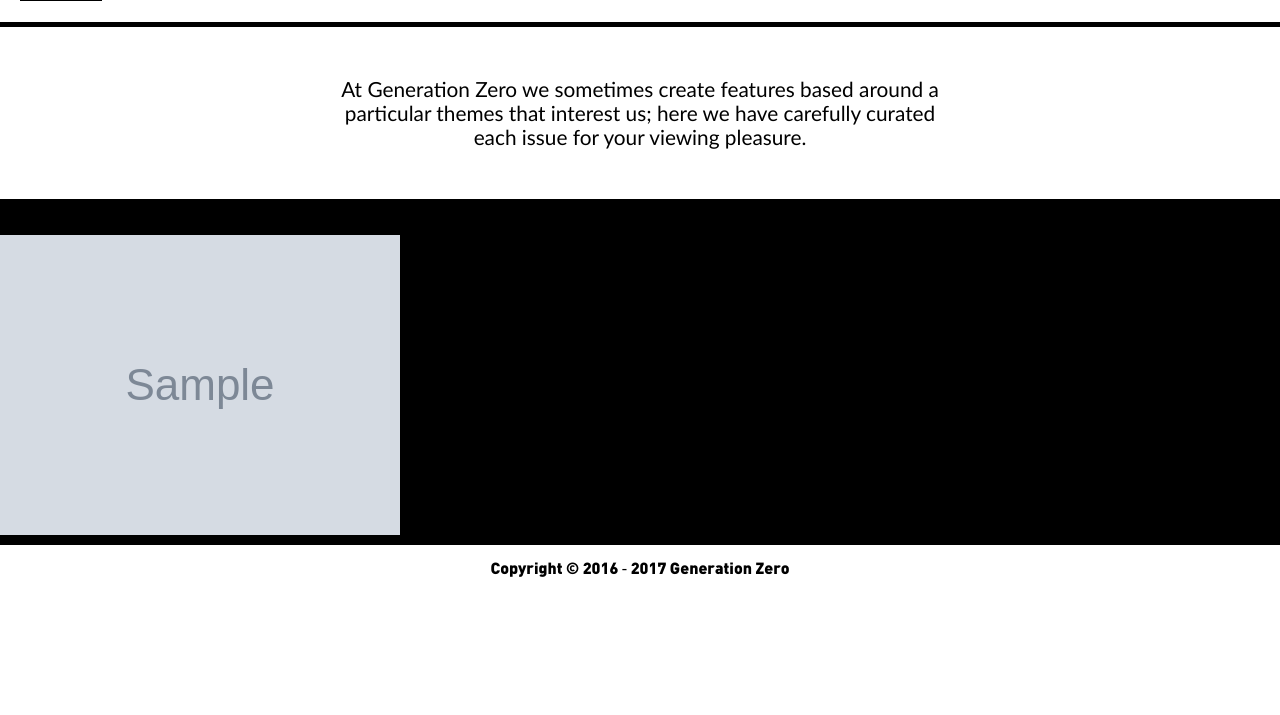
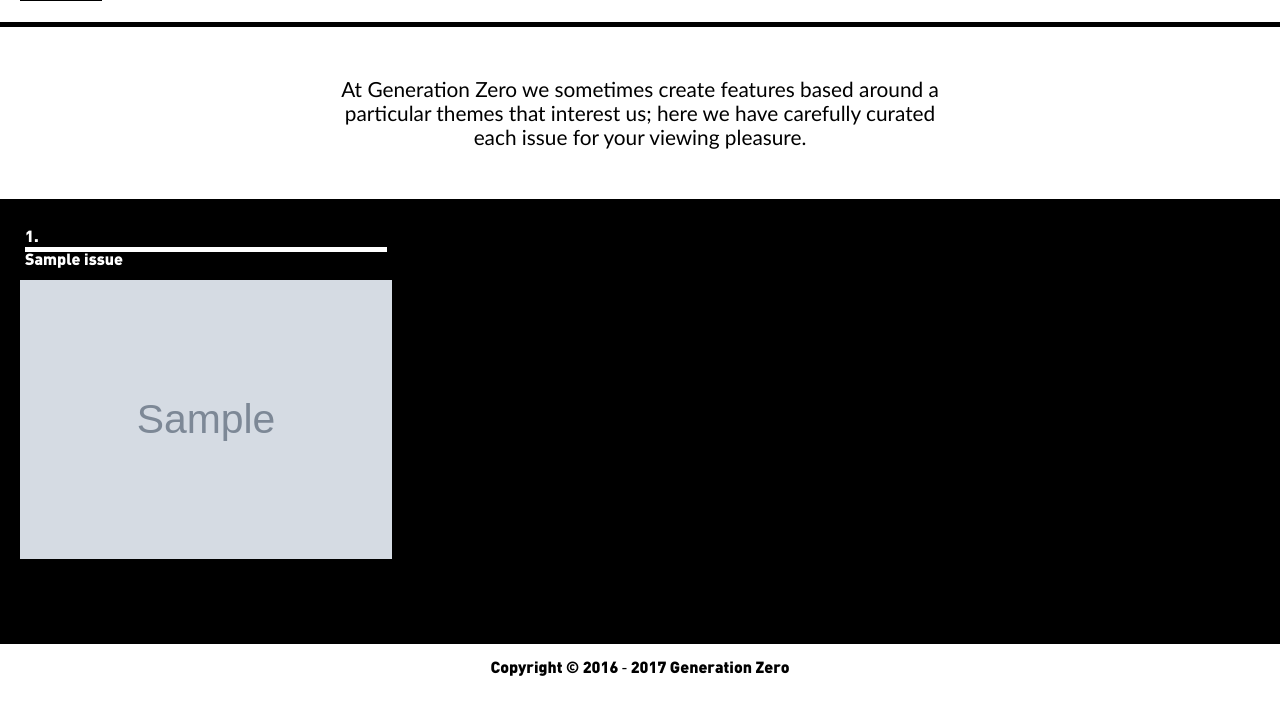
Before and after one commit to tompreston/generationzero, a Django app: page /issue/ in a window 1280 px wide. Shown: the part 68-783 px from the top of the page. Run offline with Django 3.2, Linux system fonts and the light colour scheme; tables that the repository leaves empty hold one stand-in row (values such as "Sample post"); grey boxes marked "Sample" are stand-in pictures; some libraries are stand-ins or nearby versions.

Commit message:
Add issue grid styling

```diff
--- a/magazine/static/magazine/css/issue_list.css
+++ b/magazine/static/magazine/css/issue_list.css
@@ -13,4 +13,35 @@
 #issue-list-container {
     background: black;
     margin: 0;
+	padding: 20px;
 }
+
+.grid div {
+    box-sizing: border-box;
+}
+
+.grid-sizer,
+.grid-item {
+  width: 30%;
+}
+
+.gutter-sizer {
+    width: 3%;
+}
+
+/* Smartphones */
+@media only screen and (max-width: 760px) {
+  .grid-sizer,
+  .grid-item {
+    width: 100%;
+  }
+
+  .gutter-sizer {
+      width: 0%;
+  }
+}
+
+.grid-item {
+  float: left;
+  margin-bottom: 4%;
+}
--- /dev/null
+++ b/magazine/static/magazine/css/issue_well.css
@@ -0,0 +1,49 @@
+/* issue well, a well for a single issue to be displayed on the issue-list page.
+ * Not to be confused with an entry-well on the issue-display page. */
+.issue-well {
+    position: relative;
+    color: white;
+}
+.issue-well a.issue-link {
+  position:absolute;
+  width:100%;
+  height:100%;
+  top:0;
+  left: 0;
+  z-index: 1;
+}
+
+.issue-well-header {
+    display: block;
+    background: black;
+    width: 100%;
+    padding: 10px 5px 10px 5px;
+}
+
+.issue-well-number {
+    border-bottom: 5px solid rgb(255, 255, 255);
+}
+
+.issue-well-content {
+    background: black;
+    font-size: 2em;
+}
+
+.issue-well-content-text {
+    padding: 20px;
+}
+
+.issue-well-content img {
+    width: 100%
+}
+
+/* Smartphones */
+@media only screen and (max-width: 760px) {
+    .issue-well-header {
+        display: block;
+        position: static;
+    }
+    .issue-well-content {
+        /*padding-top: 90px;*/
+    }
+}
--- a/magazine/templates/magazine/issue_list.html
+++ b/magazine/templates/magazine/issue_list.html
@@ -11,6 +11,7 @@
 <script src="https://unpkg.com/imagesloaded@4.1/imagesloaded.pkgd.min.js"></script>
 
 <link rel="stylesheet" type="text/css" href="{% static 'magazine/css/issue_list.css' %}">
+<link rel="stylesheet" type="text/css" href="{% static 'magazine/css/issue_well.css' %}">
 {% endblock css %}
 
 
@@ -25,7 +26,7 @@
     <div class="gutter-sizer"></div>
 
     {% for issue in issue_list %}
-    <div class="grid-item {% if forloop.first %}first-entry{% endif %}">
+    <div class="grid-item {% if forloop.first %}first-issue{% endif %}">
         {% include 'magazine/issue_well.html' with issue=issue %}
     </div>
     {% endfor %}
```
